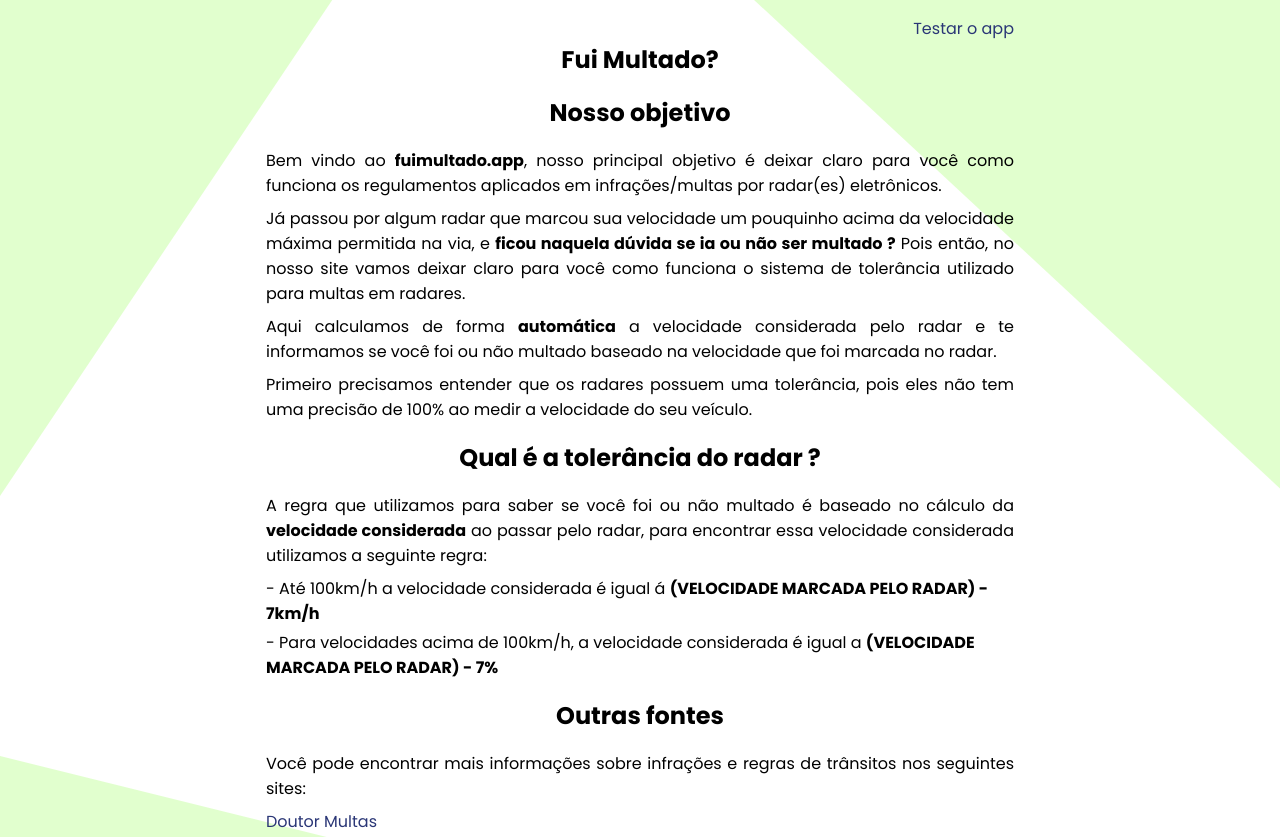
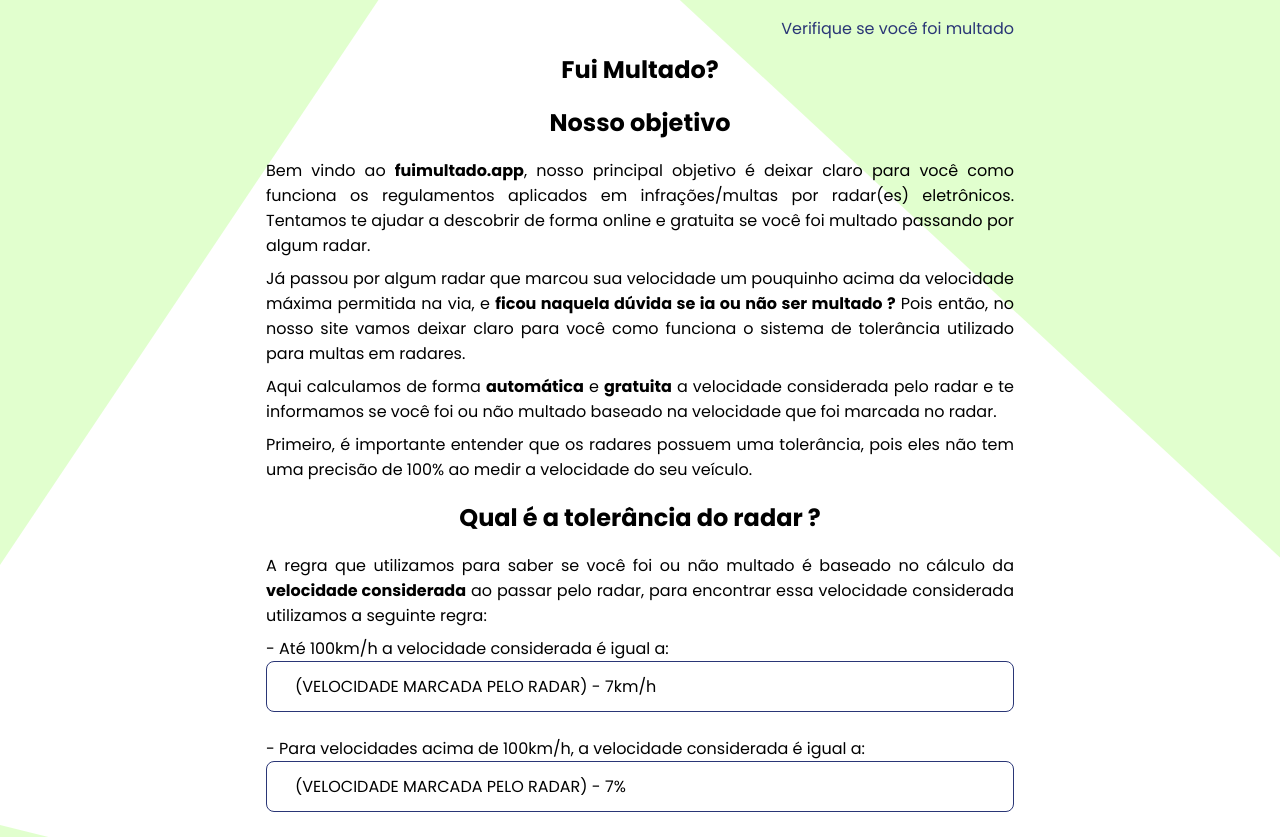
Before and after one commit to RaphaelOliveiraMoura/fui-multado, a Next.js app: page /sobre in a window 1280 px wide. Shown: the top 837 px of the page. Built offline with nearby package versions, Linux system fonts and the light colour scheme.

Commit message:
adjust some texts and styles

```diff
--- a/src/components/VelocityInput/styles.module.css
+++ b/src/components/VelocityInput/styles.module.css
@@ -15,6 +15,11 @@
   padding: 14px 16px;
   font-size: 24px;
   background-color: transparent;
+  transition: all 0.2s;
+}
+
+.input-container input:focus {
+  box-shadow: 1px 1px 5px var(--primary-color);
 }
 
 .input-container[aria-invalid='true'] input {
--- a/src/pages/About/index.js
+++ b/src/pages/About/index.js
@@ -9,7 +9,7 @@
         <div>
           <header>
             <Link href="/">
-              <a>Testar o app</a>
+              <a>Verifique se você foi multado</a>
             </Link>
           </header>
           <h1>Fui Multado?</h1>
@@ -17,7 +17,9 @@
           <p>
             Bem vindo ao <strong>fuimultado.app</strong>, nosso principal
             objetivo é deixar claro para você como funciona os regulamentos
-            aplicados em infrações/multas por radar(es) eletrônicos.
+            aplicados em infrações/multas por radar(es) eletrônicos. Tentamos te
+            ajudar a descobrir de forma online e gratuita se você foi multado
+            passando por algum radar.
           </p>
           <p>
             Já passou por algum radar que marcou sua velocidade um pouquinho
@@ -27,14 +29,15 @@
             o sistema de tolerância utilizado para multas em radares.
           </p>
           <p>
-            Aqui calculamos de forma <strong>automática</strong> a velocidade
-            considerada pelo radar e te informamos se você foi ou não multado
-            baseado na velocidade que foi marcada no radar.
+            Aqui calculamos de forma <strong>automática</strong> e{' '}
+            <strong>gratuita</strong> a velocidade considerada pelo radar e te
+            informamos se você foi ou não multado baseado na velocidade que foi
+            marcada no radar.
           </p>
           <p>
-            Primeiro precisamos entender que os radares possuem uma tolerância,
-            pois eles não tem uma precisão de 100% ao medir a velocidade do seu
-            veículo.
+            Primeiro, é importante entender que os radares possuem uma
+            tolerância, pois eles não tem uma precisão de 100% ao medir a
+            velocidade do seu veículo.
           </p>
           <h2>Qual é a tolerância do radar ?</h2>
           <p>
@@ -45,12 +48,13 @@
           </p>
           <ul>
             <li>
-              - Até 100km/h a velocidade considerada é igual á{' '}
-              <strong>(VELOCIDADE MARCADA PELO RADAR) - 7km/h</strong>
+              - Até 100km/h a velocidade considerada é igual a:
+              <section>(VELOCIDADE MARCADA PELO RADAR) - 7km/h</section>
             </li>
             <li>
               - Para velocidades acima de 100km/h, a velocidade considerada é
-              igual a <strong>(VELOCIDADE MARCADA PELO RADAR) - 7%</strong>
+              igual a:
+              <section>(VELOCIDADE MARCADA PELO RADAR) - 7%</section>
             </li>
           </ul>
           <h2>Outras fontes</h2>
--- a/src/pages/About/styles.module.css
+++ b/src/pages/About/styles.module.css
@@ -26,7 +26,7 @@
 
 .main h1 {
   text-align: center;
-  margin-top: 26px;
+  margin-top: 36px;
 }
 
 .main h2 {
@@ -41,6 +41,20 @@
 
 .main ul li {
   margin: 4px 0;
+}
+
+.main ul li section {
+  padding: 12px 28px;
+  border: 1px solid var(--primary-color);
+  border-radius: 8px;
+  margin-bottom: 24px;
+  cursor: default;
+  transition: all 0.4s;
+}
+
+.main ul li section:hover {
+  background: var(--primary-color);
+  color: #fff;
 }
 
 .main a {
--- a/src/pages/Home/styles.module.css
+++ b/src/pages/Home/styles.module.css
@@ -63,7 +63,7 @@
   padding: 8px 12px;
   border-radius: 12px;
   margin-bottom: 8px;
-  transform: translateX(5000px);
+  transform: translateX(200px);
   opacity: 0;
   transition: all 0.4s;
   pointer-events: none;
@@ -133,6 +133,10 @@
 }
 
 @media (max-width: 540px) {
+  .main {
+    --primary-color: #1ddfdf;
+  }
+
   .main > div {
     background-position: 25% 0%;
   }
```
